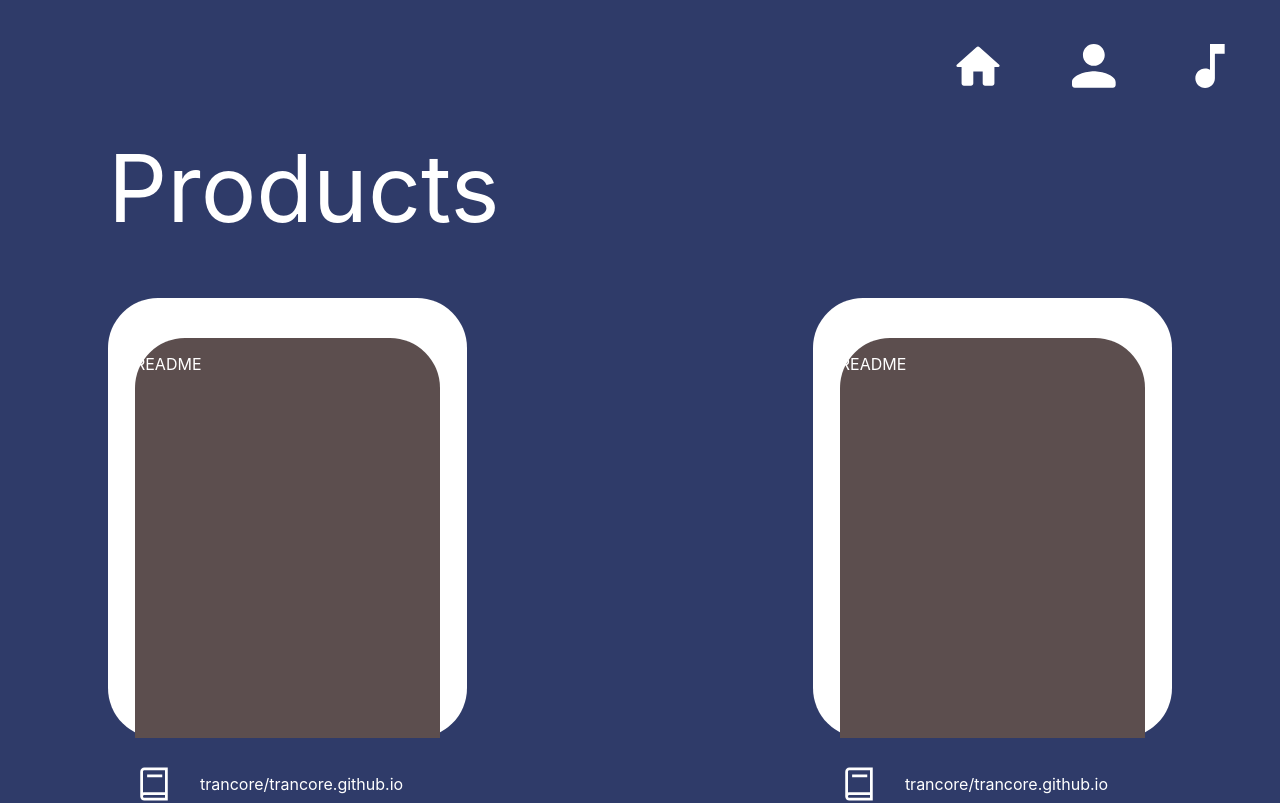
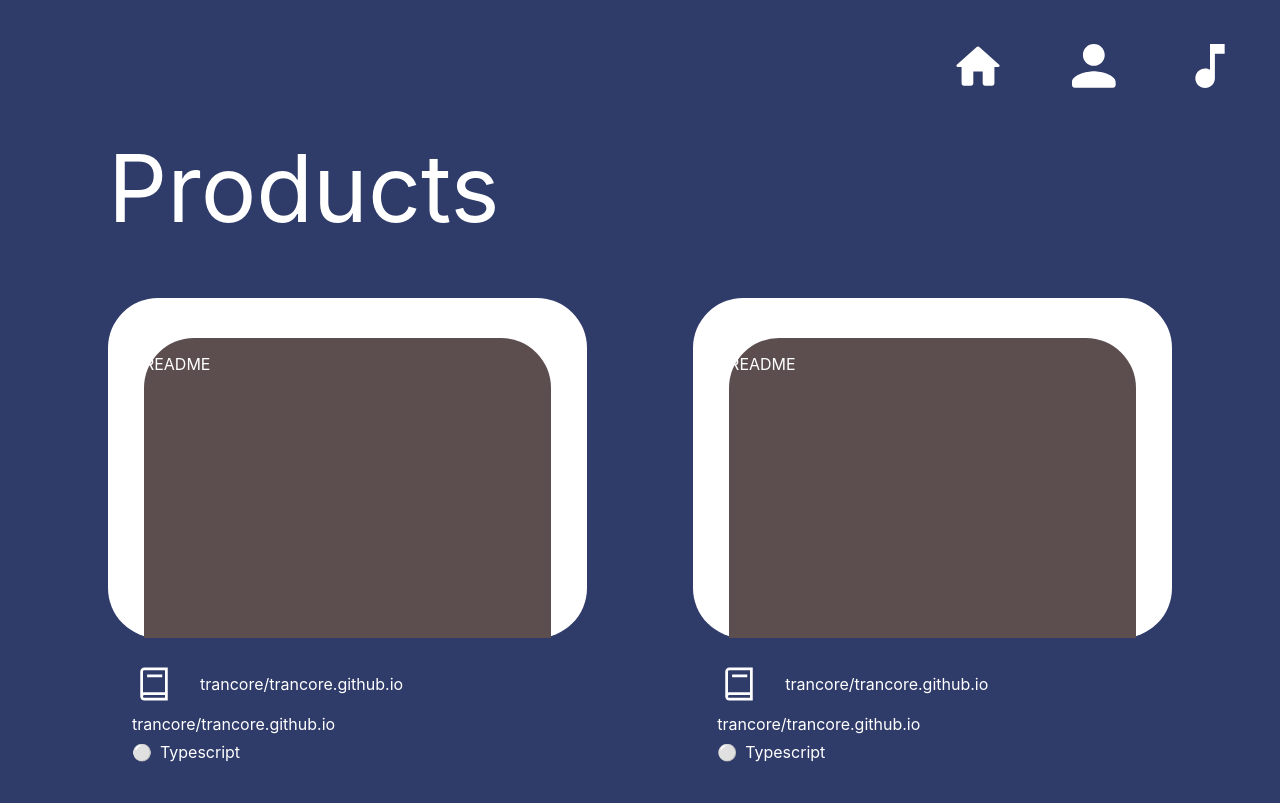
Before and after one commit to trancore/trancore.github.io, a React (Create React App) app: page /products in a window 1280 px wide. Shown: the top 803 px of the page. Built offline with nearby package versions, Linux system fonts and the light colour scheme; a web font is replaced by a local one.

Commit message:
feature: feature Products page

```diff
--- a/src/components/pages/products/Products.tsx
+++ b/src/components/pages/products/Products.tsx
@@ -1,10 +1,10 @@
-import React, { ComponentProps, FC } from "react";
+import React, { ComponentProps } from "react";
 
 import { Repository } from "~/components/ui/repository/Repository";
 
 import classes from "~/components/pages/products/Products.module.scss";
 
-export const Products: FC = () => {
+export const Products: React.FC = () => {
   const dummyList: ComponentProps<typeof Repository>["repositry"][] = [
     {
       readme: "README",
@@ -18,6 +18,13 @@ export const Products: FC = () => {
       description: "My portfolio site.",
       codeLanguage: "Typescript",
     },
+    {
+      readme: "README",
+      name: "trancore/trancore.github.io",
+      description:
+        "My portfolio site.My portfolio site.My portfolio site.My portfolio site.My portfolio site.",
+      codeLanguage: "Typescript",
+    },
   ];
 
   return (
@@ -25,7 +32,9 @@ export const Products: FC = () => {
       <p className={classes.title}>Products</p>
       <div className={classes["repository-box"]}>
         {dummyList.map((dummy) => (
-          <Repository key={dummy.name} repositry={dummy} />
+          <div key={dummy.name} className={classes.repository}>
+            <Repository key={dummy.name} repositry={dummy} />
+          </div>
         ))}
       </div>
     </div>
--- a/src/components/ui/repository/Repository.module.scss
+++ b/src/components/ui/repository/Repository.module.scss
@@ -1,14 +1,13 @@
 .repository {
   display: flex;
   flex-direction: column;
-  max-width: 720px;
 
   > .readme {
     > .readme-back {
       background-color: var(--color-readme-back);
       border-radius: 50px;
       display: flex;
-      height: 400px;
+      height: 300px;
       justify-content: center;
       padding-top: 40px;
 
@@ -24,6 +23,7 @@
     align-items: flex-start;
     display: flex;
     flex-direction: column;
+    font-size: var(--fontsize-text-text);
     padding: 24px 64px 0 24px;
 
     > .repository-name {
@@ -37,7 +37,7 @@
 
     > .repository-description {
       > p {
-        margin: 0;
+        margin: 8px 0;
       }
     }
 
```
